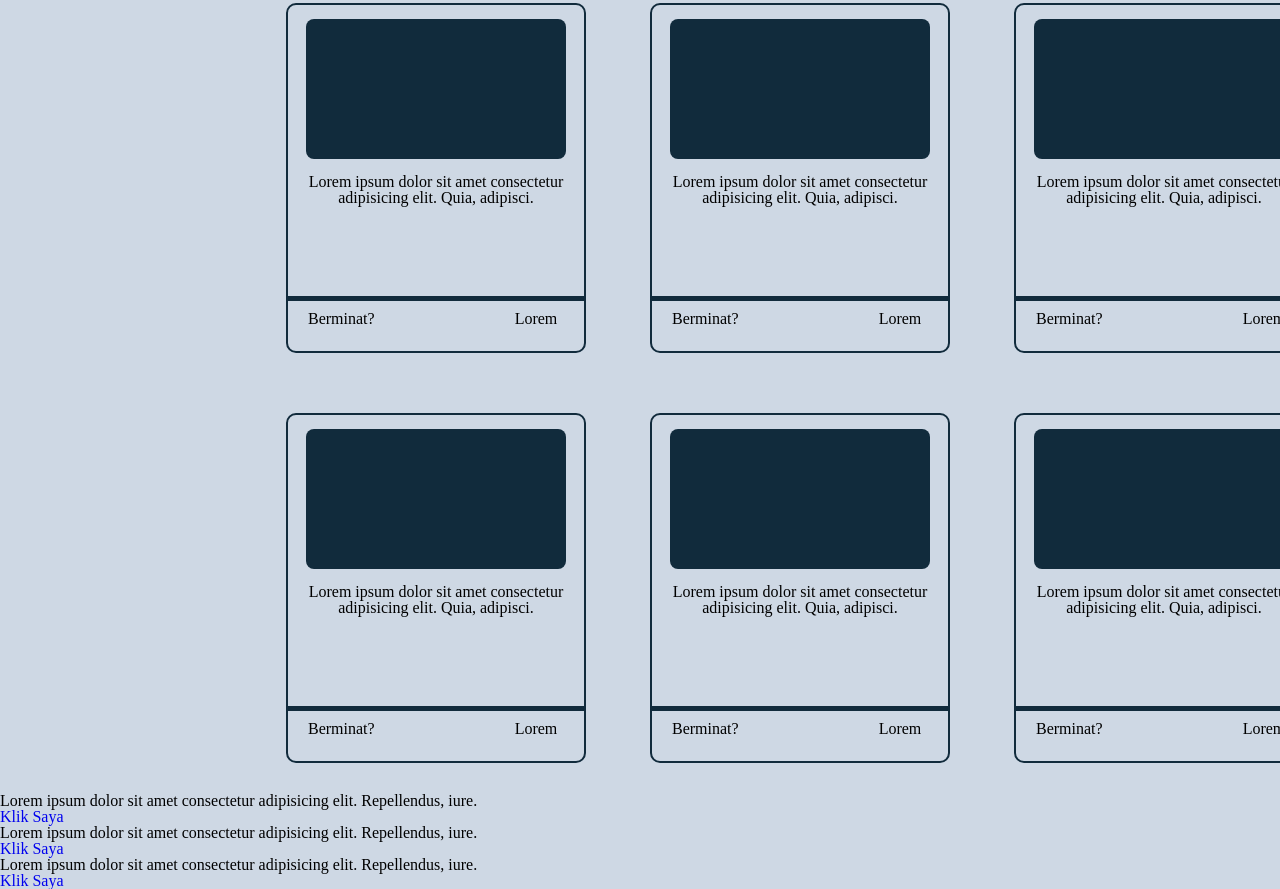
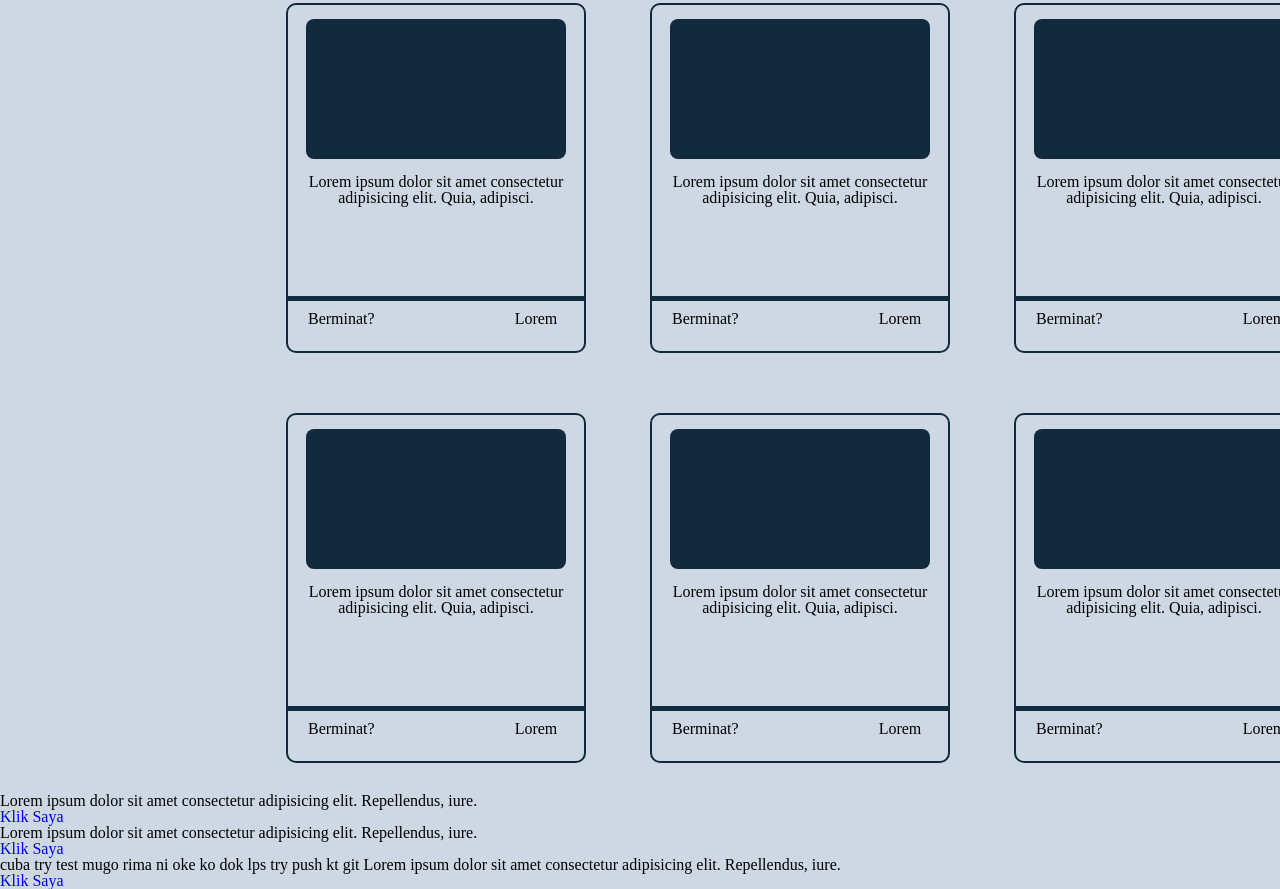
Before and after one commit to fareez-spec/Test-CSS, a plain HTML site: page index.html in a window 1280 px wide. Shown: the part 820-1709 px from the top of the page. Drawn offline with Linux system fonts and the light colour scheme.

Commit message:
tmbh ayat sikit

```diff
--- a/index.html
+++ b/index.html
@@ -123,7 +123,7 @@
             </div>
             <div class="dia">
                 <span class="gambardia"></span>
-                <p>Lorem ipsum dolor sit amet consectetur adipisicing elit. Repellendus, iure.</p>
+                <p>cuba try test mugo rima ni oke ko dok lps try push kt git Lorem ipsum dolor sit amet consectetur adipisicing elit. Repellendus, iure.</p>
                 <a href="#">Klik Saya</a>
             </div>
         </div>
```
